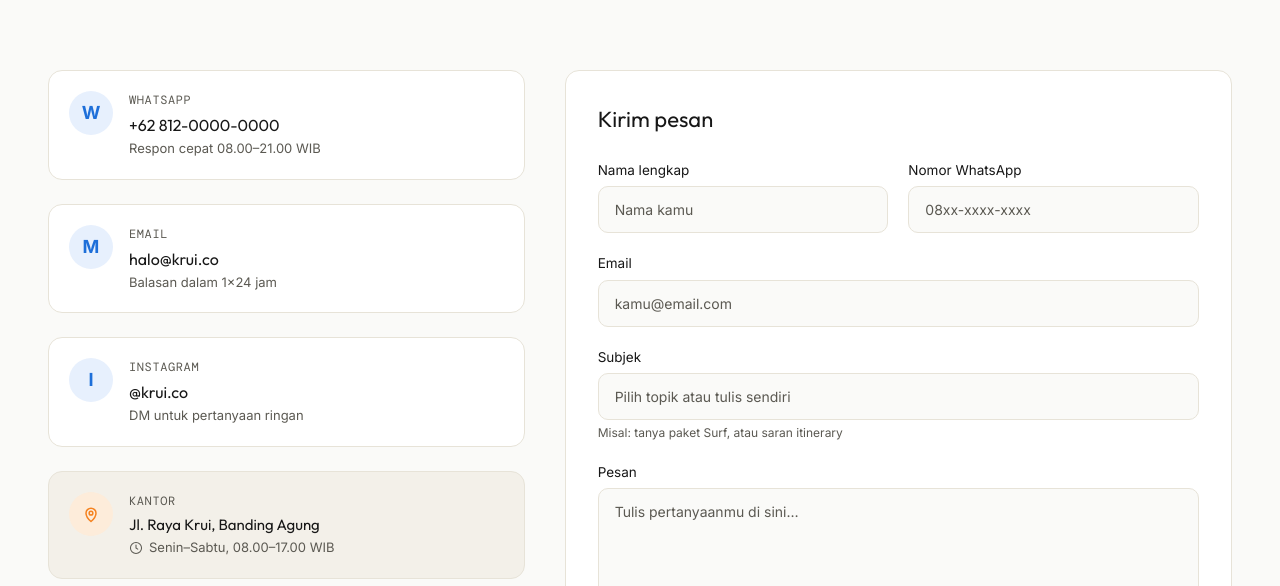
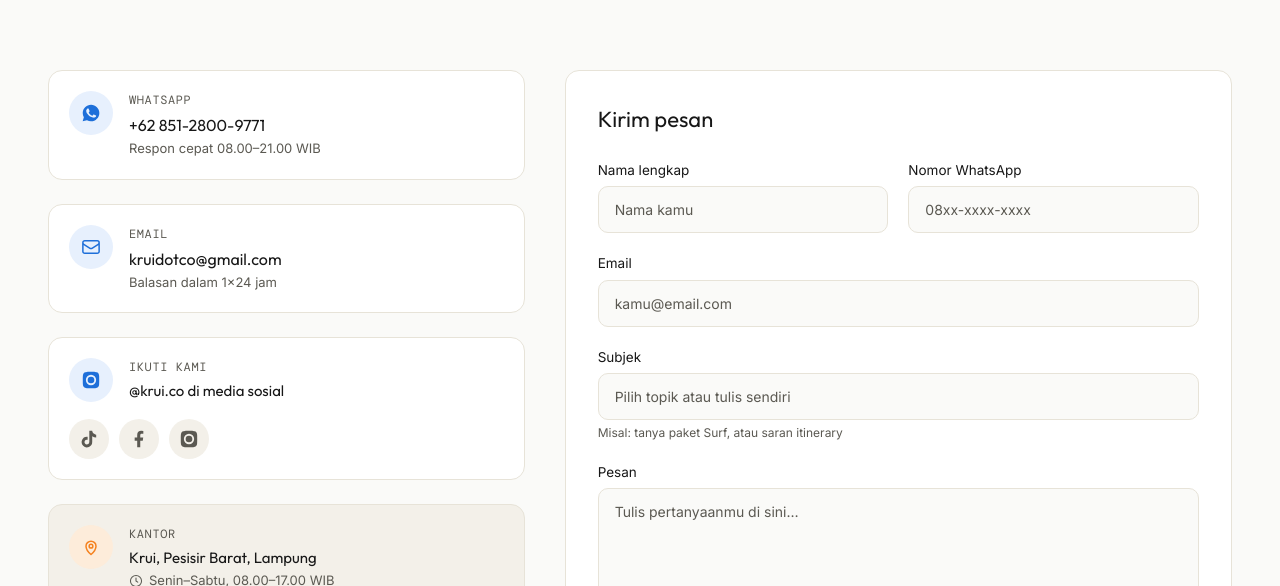
Before and after one commit to ifyyn/krui.co, a Next.js app: page /contact in a window 1280 px wide. Shown: the part 366-952 px from the top of the page. Built offline with nearby package versions, Linux system fonts and the light colour scheme; no server answers.

Commit message:
feat: update kontak (WA 085128009771, email kruidotco@gmail.com), alamat Krui, dan blok sosial media di halaman kontak

```diff
--- a/components/ContactForm.tsx
+++ b/components/ContactForm.tsx
@@ -4,12 +4,45 @@ import { useState } from "react";
 import Button, { Eyebrow } from "@/components/Button";
 import { Field, inputCls, SuccessState, useFormFlow } from "@/components/Form";
 import { PinIcon, ClockIcon } from "@/components/icons";
+import { SOCIALS } from "@/lib/site";
 
 const channels = [
-  { label: "WhatsApp", value: "+62 812-0000-0000", sub: "Respon cepat 08.00–21.00 WIB", icon: "wa" },
-  { label: "Email", value: "halo@krui.co", sub: "Balasan dalam 1×24 jam", icon: "mail" },
-  { label: "Instagram", value: "@krui.co", sub: "DM untuk pertanyaan ringan", icon: "ig" },
+  {
+    label: "WhatsApp",
+    value: "+62 851-2800-9771",
+    sub: "Respon cepat 08.00–21.00 WIB",
+    icon: "wa",
+    href: "https://wa.me/6285128009771",
+  },
+  {
+    label: "Email",
+    value: "kruidotco@gmail.com",
+    sub: "Balasan dalam 1×24 jam",
+    icon: "mail",
+    href: "mailto:kruidotco@gmail.com",
+  },
 ];
+
+const socials = [
+  { label: "TikTok", href: SOCIALS.tiktok, path: "M19.59 6.69a4.83 4.83 0 0 1-3.77-4.25V2h-3.45v13.67a2.89 2.89 0 0 1-5.2 1.74 2.89 2.89 0 0 1 2.31-4.64 2.93 2.93 0 0 1 .88.13V9.4a6.84 6.84 0 0 0-1-.05A6.33 6.33 0 0 0 5 20.1a6.34 6.34 0 0 0 10.86-4.43v-7a8.16 8.16 0 0 0 4.77 1.52v-3.4a4.85 4.85 0 0 1-1-.1z" },
+  { label: "Facebook", href: SOCIALS.facebook, path: "M13.5 21.9V14h3l.56-3.9H13.5V7.68c0-1.07.36-1.86 1.93-1.86h1.77V2.36A27 27 0 0 0 14.66 2.2c-2.86 0-4.82 1.75-4.82 4.95V10.1H6.82V14h3.02v7.9z" },
+  { label: "Instagram", href: SOCIALS.instagram, path: "M12 2.2c3.2 0 3.58.01 4.85.07 1.17.05 1.8.25 2.23.41.56.22.96.48 1.38.9.42.42.68.82.9 1.38.16.42.36 1.06.41 2.23.06 1.27.07 1.65.07 4.85s-.01 3.58-.07 4.85c-.05 1.17-.25 1.8-.41 2.23a3.7 3.7 0 0 1-.9 1.38c-.42.42-.82.68-1.38.9-.42.16-1.06.36-2.23.41-1.27.06-1.65.07-4.85.07s-3.58-.01-4.85-.07c-1.17-.05-1.8-.25-2.23-.41a3.7 3.7 0 0 1-1.38-.9 3.7 3.7 0 0 1-.9-1.38c-.16-.42-.36-1.06-.41-2.23-.06-1.27-.07-1.65-.07-4.85s.01-3.58.07-4.85c.05-1.17.25-1.8.41-2.23.22-.56.48-.96.9-1.38.42-.42.82-.68 1.38-.9.42-.16 1.06-.36 2.23-.41C8.42 2.21 8.8 2.2 12 2.2zm0 3.63A6.17 6.17 0 1 0 18.17 12 6.17 6.17 0 0 0 12 5.83zm0 10.17A4 4 0 1 1 16 12a4 4 0 0 1-4 4zm6.15-11.84a1.44 1.44 0 1 1-1.44 1.44 1.44 1.44 0 0 1 1.44-1.44z" },
+];
+
+function ChannelIcon({ name }: { name: string }) {
+  if (name === "wa") {
+    return (
+      <svg viewBox="0 0 24 24" className="w-5 h-5" fill="currentColor" aria-hidden="true">
+        <path d="M12.04 2c-5.5 0-9.96 4.46-9.96 9.96 0 1.76.46 3.47 1.34 5L2 22l5.17-1.35a9.96 9.96 0 0 0 4.87 1.24h.01c5.5 0 9.96-4.46 9.96-9.96S17.54 2 12.04 2zm5.83 14.16c-.25.7-1.46 1.33-2.03 1.38-.55.05-1.03.25-3.46-.72-2.93-1.16-4.79-4.15-4.94-4.34-.15-.19-1.18-1.57-1.18-2.99 0-1.42.75-2.12 1.02-2.41.27-.29.58-.36.78-.36.2 0 .39 0 .57.01.18.01.43-.07.67.52.25.6.85 2.07.93 2.22.08.15.13.33.02.54-.1.2-.15.33-.3.5-.15.18-.32.4-.46.54-.15.15-.3.31-.13.61.17.3.76 1.26 1.64 2.04 1.13 1.01 2.09 1.32 2.38 1.47.3.15.47.13.64-.08.17-.2.74-.86.93-1.16.2-.3.39-.25.66-.15.26.1 1.68.8 1.97.94.29.15.48.22.55.34.07.12.07.7-.18 1.4z" />
+      </svg>
+    );
+  }
+  return (
+    <svg viewBox="0 0 24 24" className="w-5 h-5" fill="none" stroke="currentColor" strokeWidth={1.8} aria-hidden="true">
+      <path strokeLinecap="round" strokeLinejoin="round" d="M21.75 6.75v10.5a2.25 2.25 0 01-2.25 2.25h-15a2.25 2.25 0 01-2.25-2.25V6.75m19.5 0A2.25 2.25 0 0019.5 4.5h-15a2.25 2.25 0 00-2.25 2.25m19.5 0v.243a2.25 2.25 0 01-1.07 1.916l-7.5 4.615a2.25 2.25 0 01-2.36 0L3.32 8.91a2.25 2.25 0 01-1.07-1.916V6.75" />
+    </svg>
+  );
+}
 
 export default function ContactForm() {
   const { submitted, submit } = useFormFlow();
@@ -33,17 +66,57 @@ export default function ContactForm() {
         <div className="grid lg:grid-cols-[1fr_1.4fr] gap-10">
           <div className="space-y-6">
             {channels.map((c) => (
-              <div key={c.label} className="bg-white border border-line rounded-card p-5 flex gap-4 items-start">
+              <a
+                key={c.label}
+                href={c.href}
+                target={c.href.startsWith("http") ? "_blank" : undefined}
+                rel={c.href.startsWith("http") ? "noopener noreferrer" : undefined}
+                className="bg-white border border-line rounded-card p-5 flex gap-4 items-start no-underline hover:border-orange transition-all"
+              >
                 <span className="w-11 h-11 rounded-full bg-blue-soft text-blue flex items-center justify-center shrink-0">
-                  <span className="text-lg font-bold">{c.icon.toUpperCase().slice(0, 1)}</span>
+                  <ChannelIcon name={c.icon} />
                 </span>
                 <div>
                   <div className="text-[12px] font-mono uppercase tracking-wider text-ink-soft">{c.label}</div>
                   <div className="text-[16px] font-display font-600 text-ink mt-1">{c.value}</div>
                   <div className="text-[13px] text-ink-soft mt-0.5">{c.sub}</div>
                 </div>
+              </a>
+            ))}
+
+            <div className="bg-white border border-line rounded-card p-5">
+              <div className="flex items-center gap-4">
+                <span className="w-11 h-11 rounded-full bg-blue-soft text-blue flex items-center justify-center shrink-0">
+                  <svg viewBox="0 0 24 24" className="w-5 h-5" fill="currentColor" aria-hidden="true">
+                    <path d="M12 2.2c3.2 0 3.58.01 4.85.07 1.17.05 1.8.25 2.23.41.56.22.96.48 1.38.9.42.42.68.82.9 1.38.16.42.36 1.06.41 2.23.06 1.27.07 1.65.07 4.85s-.01 3.58-.07 4.85c-.05 1.17-.25 1.8-.41 2.23a3.7 3.7 0 0 1-.9 1.38c-.42.42-.82.68-1.38.9-.42.16-1.06.36-2.23.41-1.27.06-1.65.07-4.85.07s-3.58-.01-4.85-.07c-1.17-.05-1.8-.25-2.23-.41a3.7 3.7 0 0 1-1.38-.9 3.7 3.7 0 0 1-.9-1.38c-.16-.42-.36-1.06-.41-2.23-.06-1.27-.07-1.65-.07-4.85s.01-3.58.07-4.85c.05-1.17.25-1.8.41-2.23.22-.56.48-.96.9-1.38.42-.42.82-.68 1.38-.9.42-.16 1.06-.36 2.23-.41C8.42 2.21 8.8 2.2 12 2.2zm0 3.63A6.17 6.17 0 1 0 18.17 12 6.17 6.17 0 0 0 12 5.83zm0 10.17A4 4 0 1 1 16 12a4 4 0 0 1-4 4zm6.15-11.84a1.44 1.44 0 1 1-1.44 1.44 1.44 1.44 0 0 1 1.44-1.44z" />
+                  </svg>
+                </span>
+                <div>
+                  <div className="text-[12px] font-mono uppercase tracking-wider text-ink-soft">
+                    Ikuti Kami
+                  </div>
+                  <div className="text-[15px] font-display font-600 text-ink mt-1">
+                    @krui.co di media sosial
+                  </div>
+                </div>
               </div>
-            ))}
+              <div className="mt-4 flex items-center gap-2.5">
+                {socials.map((s) => (
+                  <a
+                    key={s.label}
+                    href={s.href}
+                    target="_blank"
+                    rel="noopener noreferrer"
+                    aria-label={`${s.label} KRUI.CO`}
+                    className="w-10 h-10 rounded-full bg-bg-alt text-ink-soft hover:bg-orange hover:text-white flex items-center justify-center transition-colors"
+                  >
+                    <svg viewBox="0 0 24 24" className="w-5 h-5" fill="currentColor" aria-hidden="true">
+                      <path d={s.path} />
+                    </svg>
+                  </a>
+                ))}
+              </div>
+            </div>
 
             <div className="bg-bg-alt border border-line rounded-card p-5 flex gap-4 items-start">
               <span className="w-11 h-11 rounded-full bg-orange-soft text-orange flex items-center justify-center shrink-0">
@@ -51,7 +124,7 @@ export default function ContactForm() {
               </span>
               <div>
                 <div className="text-[12px] font-mono uppercase tracking-wider text-ink-soft">Kantor</div>
-                <div className="text-[15px] font-display font-600 text-ink mt-1">Jl. Raya Krui, Banding Agung</div>
+                <div className="text-[15px] font-display font-600 text-ink mt-1">Krui, Pesisir Barat, Lampung</div>
                 <div className="text-[13px] text-ink-soft mt-0.5 flex items-center gap-1.5">
                   <ClockIcon className="w-3.5 h-3.5" /> Senin–Sabtu, 08.00–17.00 WIB
                 </div>
--- a/components/Footer.tsx
+++ b/components/Footer.tsx
@@ -53,7 +53,6 @@ export default async function Footer() {
           <div>
             <h4 className="font-display font-600 text-[15px] text-white/90 mb-4">Hubungi Kami</h4>
             <ul className="space-y-2.5 text-[14px] text-white/60">
-              <li>Jl. Raya Krui, Banding Agung</li>
               <li>Krui, Pesisir Barat, Lampung</li>
               <li>
                 <a
```
